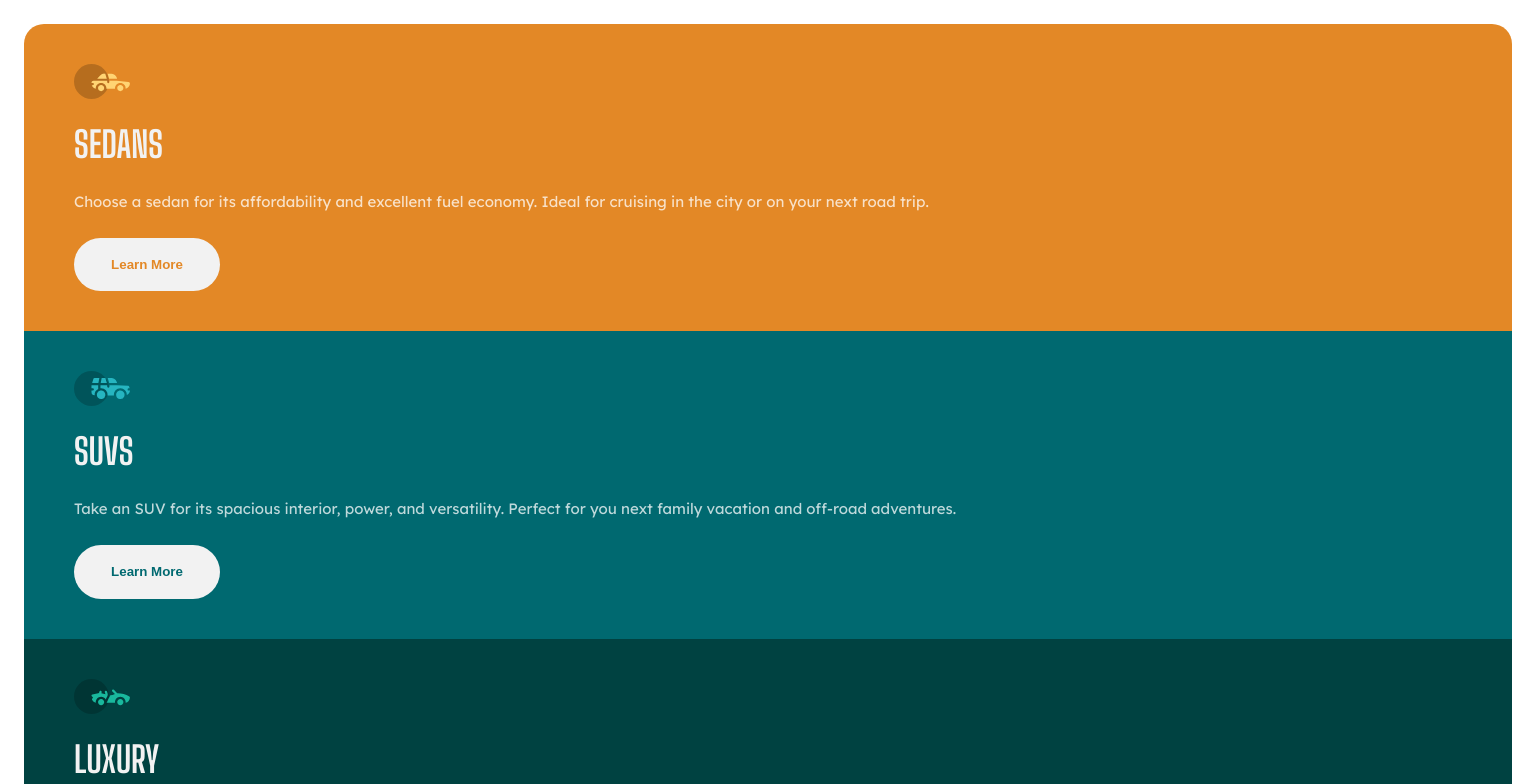
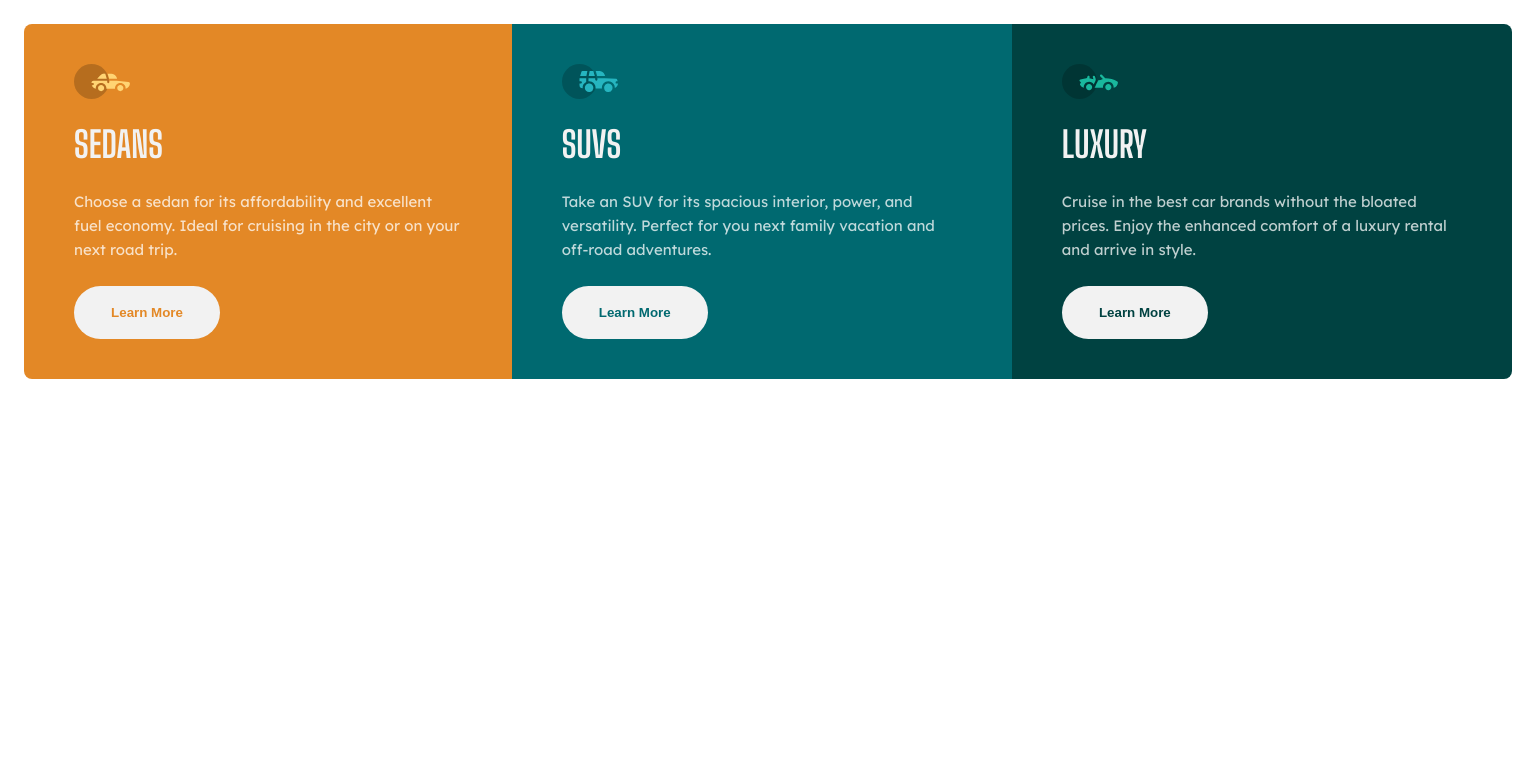
Before and after one commit to yurimzk/column-preview-card-component, a plain HTML site: page index.html in a window 1536 px wide. Shown: the top 784 px of the page. Drawn offline with Linux system fonts and the light colour scheme.

Commit message:
1440px cards borders and display

```diff
--- a/style.css
+++ b/style.css
@@ -35,8 +35,8 @@ body {
 .sedans-card {
     background-color: var(--primary-bright-orange);
 
-    border-top-left-radius: 2.0rem;
-    border-top-right-radius: 2.0rem;
+    border-top-left-radius: .8rem;
+    border-top-right-radius: .8rem;
 }
 
 .suvs-card {
@@ -46,8 +46,8 @@ body {
 .luxury-card {
     background-color: var(--primary-very-dark-cyan);
 
-    border-bottom-left-radius: 2.0rem;
-    border-bottom-right-radius: 2.0rem;
+    border-bottom-left-radius: .8rem;
+    border-bottom-right-radius: .8rem;
 }
 
 .card-title {
@@ -86,3 +86,21 @@ p {
 .btn-luxury {
     color: var(--primary-very-dark-cyan);
 }
+
+@media (min-width: 1440px) {
+    #app {
+        display: flex;
+    }
+
+    .sedans-card {
+        border-top-left-radius: .8rem;
+        border-bottom-left-radius: .8rem;
+        border-top-right-radius: 0;
+    }
+
+    .luxury-card {
+        border-top-right-radius: .8rem;
+        border-bottom-right-radius: .8rem;
+        border-bottom-left-radius: 0;
+    }
+}
```
